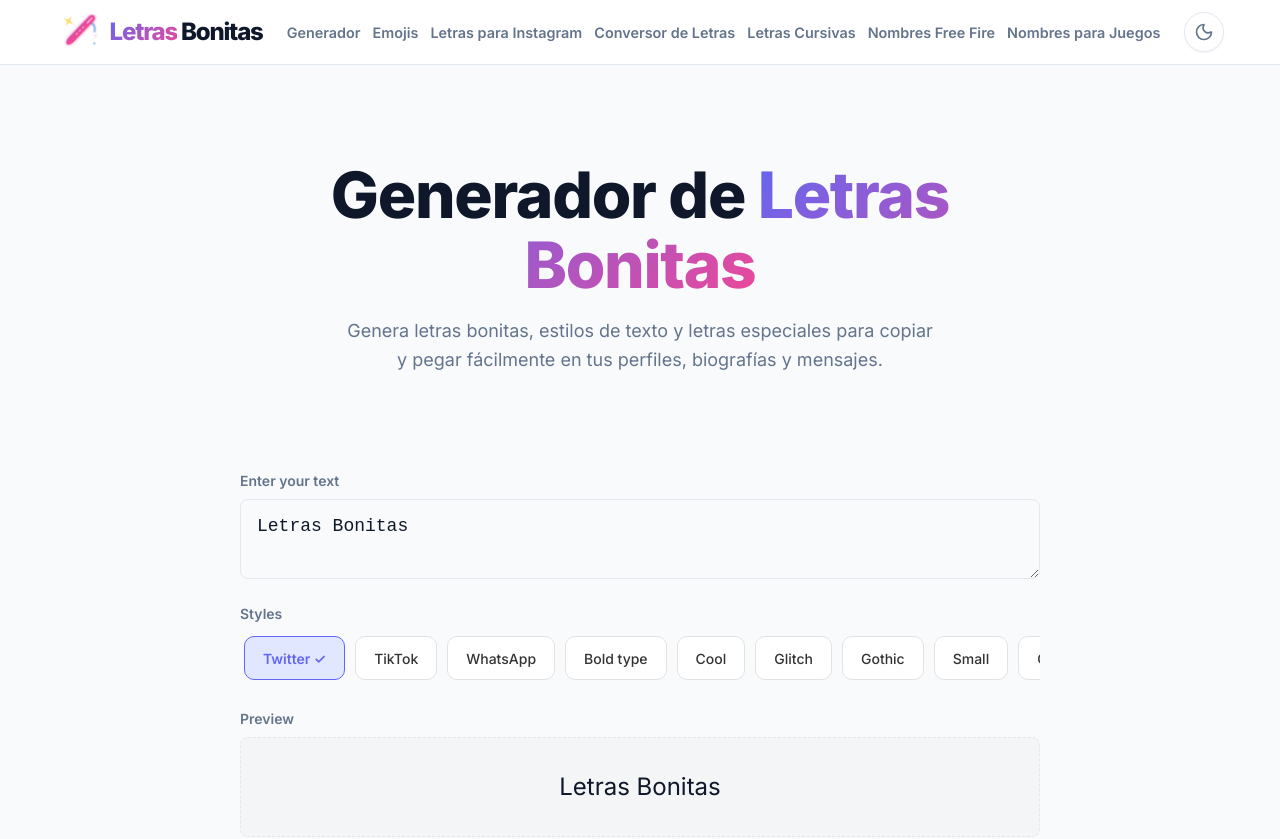
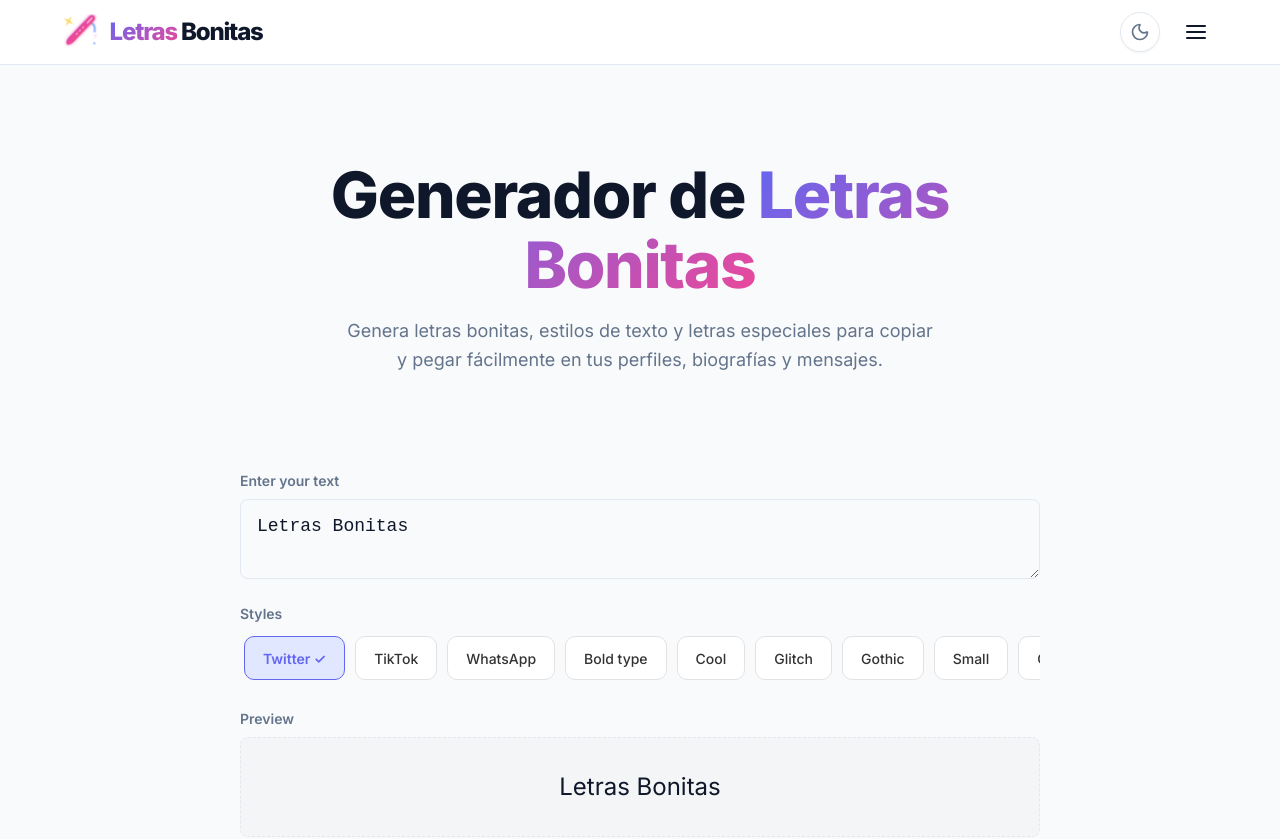
Before and after one commit to khalid1042/font-gen, a Next.js app: page / in a window 1280 px wide. Shown: the top 839 px of the page. Built offline with nearby package versions, Linux system fonts and the light colour scheme; no server answers.

Commit message:
fix: increase desktop nav breakpoint to 1400px to completely prevent text overlapping on 1366px screens

```diff
--- a/src/components/Header/Header.module.css
+++ b/src/components/Header/Header.module.css
@@ -30,17 +30,13 @@
   gap: 1rem;
 }
 
-@media (min-width: 1280px) {
-  .container {
-    gap: 1.5rem;
-  }
-}
-
 @media (min-width: 1400px) {
   .container {
     gap: 4rem;
   }
 }
+
+
 
 .logo {
   font-size: 1.5rem;
@@ -58,7 +54,7 @@
   display: none;
 }
 
-@media (min-width: 1280px) {
+@media (min-width: 1400px) {
   .desktopNav {
     display: flex;
     align-items: center;
@@ -108,7 +104,7 @@
   background-color: var(--primary-light);
 }
 
-@media (min-width: 1280px) {
+@media (min-width: 1400px) {
   .mobileMenuBtn {
     display: none;
   }
@@ -124,7 +120,7 @@
   box-shadow: var(--shadow-md);
 }
 
-@media (min-width: 1280px) {
+@media (min-width: 1400px) {
   .mobileNavDrawer {
     display: none;
   }
```
